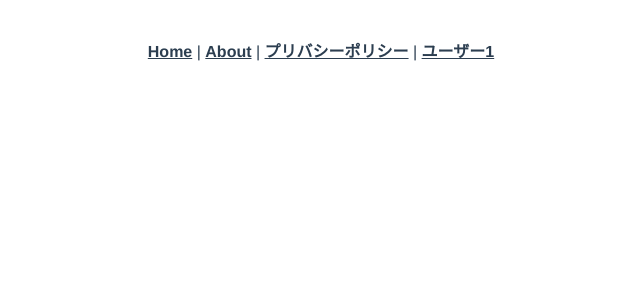
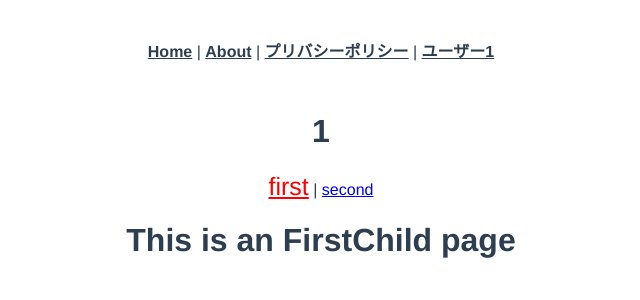
Before and after one commit to skfm/vue-practice, a Vue app: page /user/1/first in a window 1280 px wide. Shown: the top 300 px of the page, without its empty margins (319-959 px from the left). Built offline with nearby package versions, Linux system fonts and the light colour scheme.

Commit message:
ルーティングのネストについて

```diff
--- a/src/App.vue
+++ b/src/App.vue
@@ -31,4 +31,5 @@
 #nav a.router-link-exact-active {
   color: #42b983;
 }
+
 </style>
--- a/src/router/index.js
+++ b/src/router/index.js
@@ -3,6 +3,8 @@ import VueRouter from 'vue-router'
 import Home from '../views/Home.vue'
 import Privacy from '../views/Privacy.vue'
 import User from '../views/User.vue'
+import FirstChild from '../views/user/FirstChild.vue'
+import SecondChild from '../views/user/SecondChild.vue'
 
 Vue.use(VueRouter)
 
@@ -28,7 +30,19 @@ Vue.use(VueRouter)
   {
     path: '/user/:id',
     name: 'user',
-    component: User
+    component: User,
+    children: [
+      {
+        path: 'first',
+        name: 'first',
+        component: FirstChild
+      },
+      {
+        path: 'second',
+        name: 'second',
+        component: SecondChild
+      }
+    ],
   }
 ]
 
--- a/src/views/User.vue
+++ b/src/views/User.vue
@@ -1,6 +1,15 @@
 <template>
-  <div class="puser">
+  <div class="user">
     <h1>{{ this.$route.params.id }}</h1>
-    <h1>{{ this.$route.query.q }}</h1>
+    <router-link :to="{name: 'first'}">first</router-link> |
+    <router-link :to="{name: 'second'}">second</router-link>
+    <router-view/>
   </div>
 </template>
+
+<style scoped>
+  .router-link-exact-active {
+    font-size: 25px;
+    color: red;
+  }
+</style>
--- /dev/null
+++ b/src/views/user/FirstChild.vue
@@ -0,0 +1,5 @@
+<template>
+  <div class="first">
+    <h1>This is an FirstChild page</h1>
+  </div>
+</template>
--- /dev/null
+++ b/src/views/user/SecondChild.vue
@@ -0,0 +1,5 @@
+<template>
+  <div class="second">
+    <h1>This is an SecondChild page</h1>
+  </div>
+</template>
```
